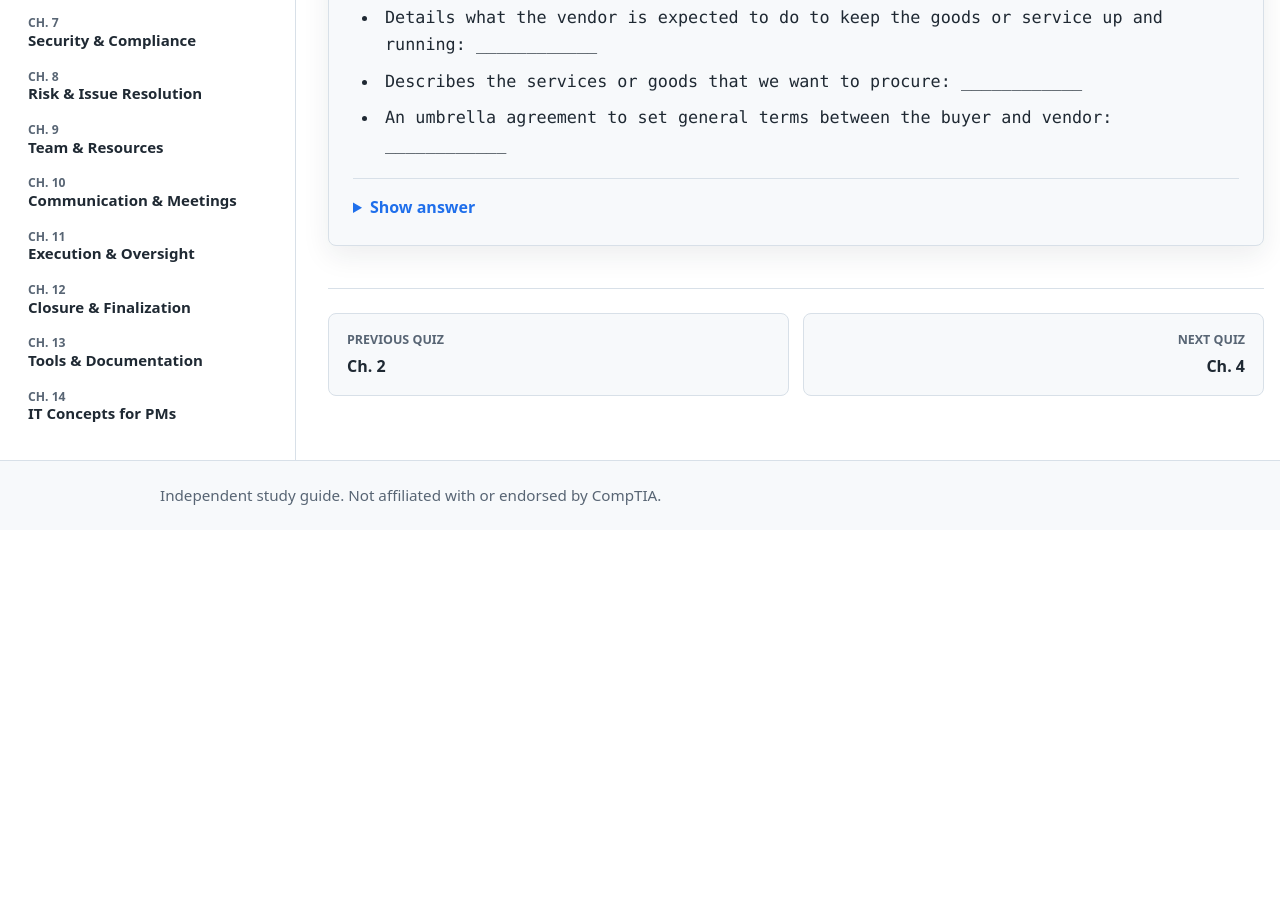
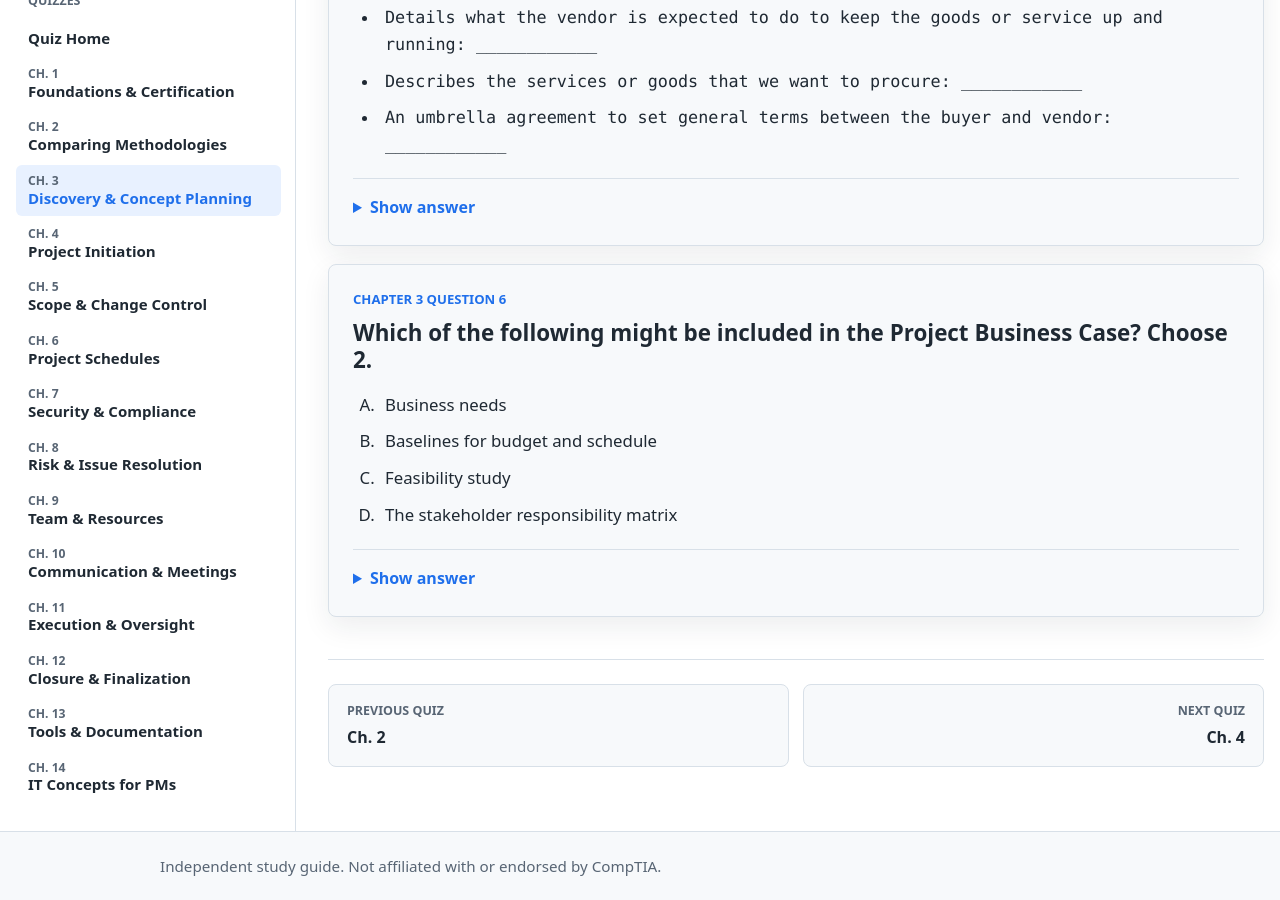
Before and after one commit to teganburns/project-plus-study-guide, a Jekyll site: the page built from quizzes/chapter-03.md, in a window 1280 px wide and 900 px high, scrolled down 2096 px. Built offline with Jekyll 4.4.1, drawn with Linux system fonts in a browser that asks for light colours; before the commit the page ends 2626 px from its top, so only the background shows below that.

Commit message:
Add chapter 3 business case contents quiz

```diff
--- a/quizzes/chapter-03.md
+++ b/quizzes/chapter-03.md
@@ -111,4 +111,21 @@ permalink: /quizzes/chapter-03/
       <p><strong>Answer:</strong> Maintenance Agreement keeps the purchased goods or service up and running; Statement of Work describes the services or goods to procure; Master Service Agreement sets general terms between the buyer and vendor.</p>
     </details>
   </article>
+
+  <article class="quiz-card">
+    <p class="quiz-meta">Chapter 3 Question 6</p>
+    <h2>Which of the following might be included in the Project Business Case? Choose 2.</h2>
+
+    <ol class="quiz-options" type="A">
+      <li>Business needs</li>
+      <li>Baselines for budget and schedule</li>
+      <li>Feasibility study</li>
+      <li>The stakeholder responsibility matrix</li>
+    </ol>
+
+    <details class="quiz-answer">
+      <summary>Show answer</summary>
+      <p><strong>Answer: A and C.</strong> The Project Business Case may include the business need and feasibility information. Budget/schedule baselines and stakeholder responsibility matrices are planning artifacts created later.</p>
+    </details>
+  </article>
 </section>
```
